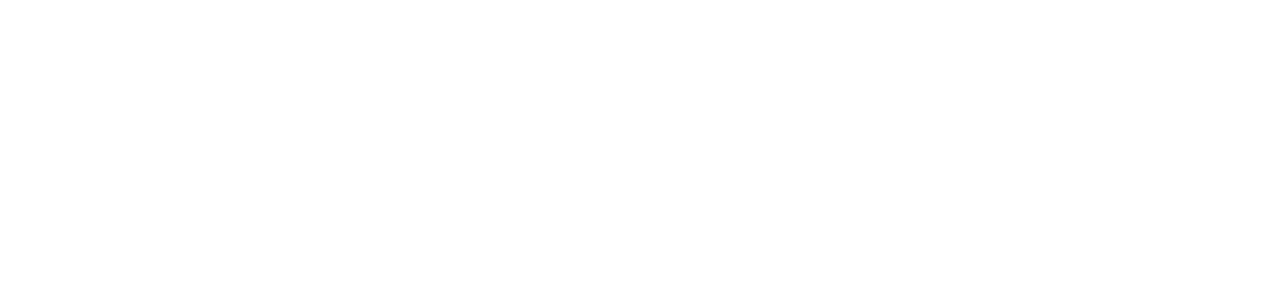
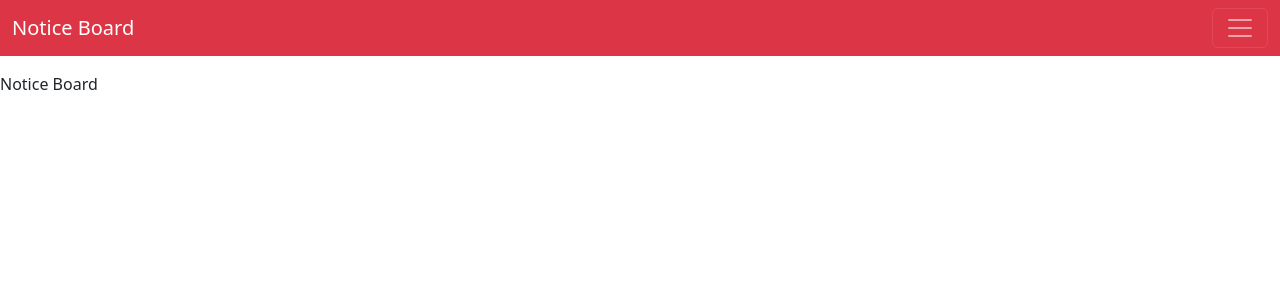
Before and after one commit to dpeserovic/notice-board-v1, a React (Create React App) app in the folder web/: page / in a window 1280 px wide. Shown: the top 300 px of the page. Built offline with nearby package versions, Linux system fonts and the light colour scheme.

Commit message:
implement main layout

```diff
--- a/web/public/index.html
+++ b/web/public/index.html
@@ -25,7 +25,7 @@
       Learn how to configure a non-root public URL by running `npm run build`.
     -->
     <link rel="stylesheet" href="https://cdn.jsdelivr.net/npm/bootstrap@5.2.2/dist/css/bootstrap.min.css" integrity="sha384-Zenh87qX5JnK2Jl0vWa8Ck2rdkQ2Bzep5IDxbcnCeuOxjzrPF/et3URy9Bv1WTRi" crossorigin="anonymous" />
-    <title>Notice board</title>
+    <title>Notice Board</title>
   </head>
   <body>
     <noscript>You need to enable JavaScript to run this app.</noscript>
--- a/web/src/App.js
+++ b/web/src/App.js
@@ -1,7 +1,13 @@
+import React from 'react';
+import MainLayout from './MainLayout';
+
 function App() {
   return (
-    <div className="App">
-    </div>
+    <MainLayout>
+      <>
+        Notice Board
+      </>
+    </MainLayout>
   );
 }
 
--- /dev/null
+++ b/web/src/MainLayout.jsx
@@ -0,0 +1,39 @@
+import React from 'react';
+import Navbar from 'react-bootstrap/Navbar';
+import Container from 'react-bootstrap/Container';
+import Offcanvas from 'react-bootstrap/Offcanvas';
+import Nav from 'react-bootstrap/Nav';
+
+function MainLayout({ children }) {
+    const isExpanded = false;
+    return (
+        <>
+            <Navbar key={isExpanded} className="mb-3" bg="danger" variant="dark" expand={isExpanded}>
+                <Container fluid>
+                    <Navbar.Brand>Notice Board</Navbar.Brand>
+                    <Navbar.Toggle aria-controls={`offcanvasNavbar-expand-${isExpanded}`} />
+                    <Navbar.Offcanvas id={`offcanvasNavbar-expand-${isExpanded}`} aria-labelledby={`offcanvasNavbarLabel-expand-${isExpanded}`} placement="end">
+                        <Offcanvas.Header closeButton>
+                            <Offcanvas.Title id={`offcanvasNavbarLabel-expand-${isExpanded}`}>
+                                Notice Board
+                            </Offcanvas.Title>
+                        </Offcanvas.Header>
+                        <Offcanvas.Body>
+                            <Nav className="justify-content-end flex-grow-1 pe-3">
+                                <Nav.Link>Page 1</Nav.Link>
+                                <Nav.Link>Page 2</Nav.Link>
+                                <Nav.Link>Page 3</Nav.Link>
+                                <Nav.Link>Page 4</Nav.Link>
+                                <Nav.Link>Page 5</Nav.Link>
+                                <Nav.Link>Page 6</Nav.Link>
+                            </Nav>
+                        </Offcanvas.Body>
+                    </Navbar.Offcanvas>
+                </Container>
+            </Navbar>
+            {children}
+        </>
+    );
+}
+
+export default MainLayout;
--- /dev/null
+++ b/web/src/index.css
@@ -0,0 +1,4 @@
+.nav-link:hover {
+    background-color: var(--bs-danger);
+    color: var(--bs-light);
+}
--- a/web/src/index.js
+++ b/web/src/index.js
@@ -1,6 +1,7 @@
 import React from 'react';
 import ReactDOM from 'react-dom/client';
 import App from './App';
+import './index.css';
 
 const root = ReactDOM.createRoot(document.getElementById('root'));
 root.render(
```
